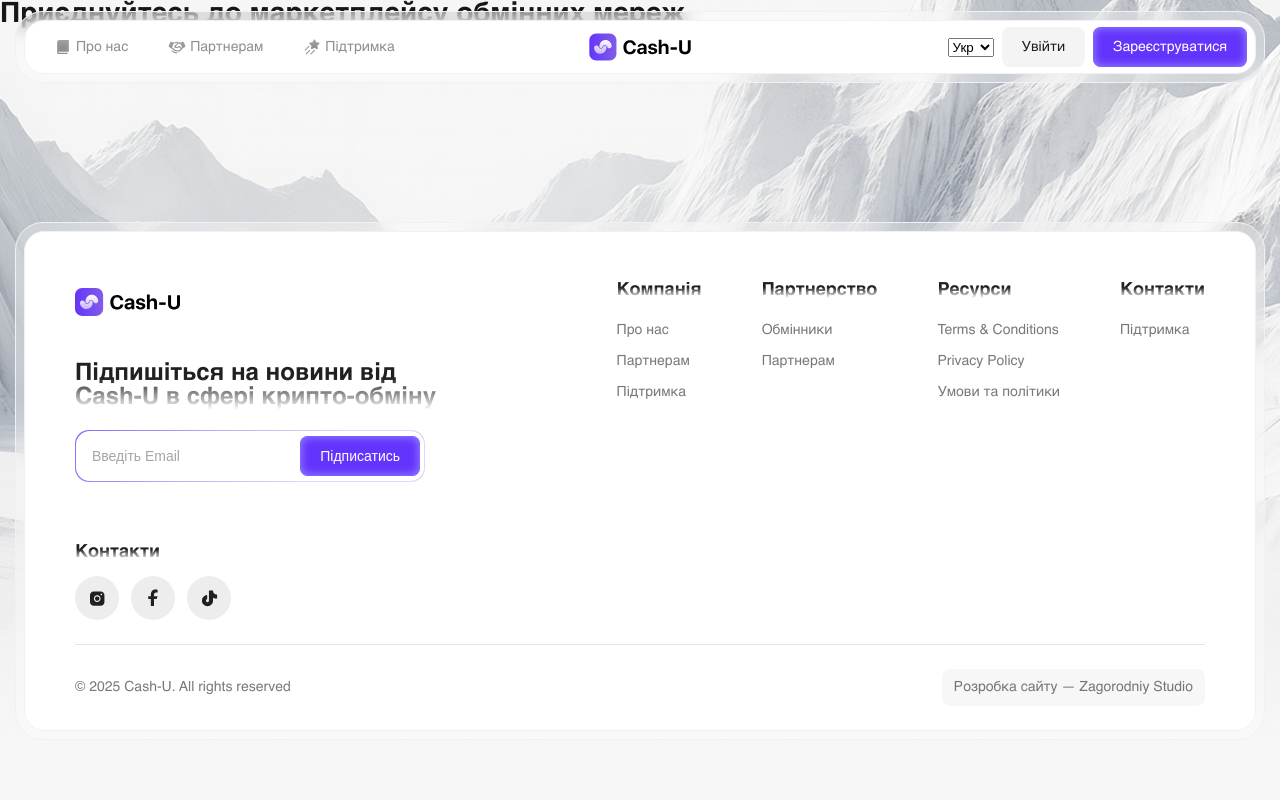
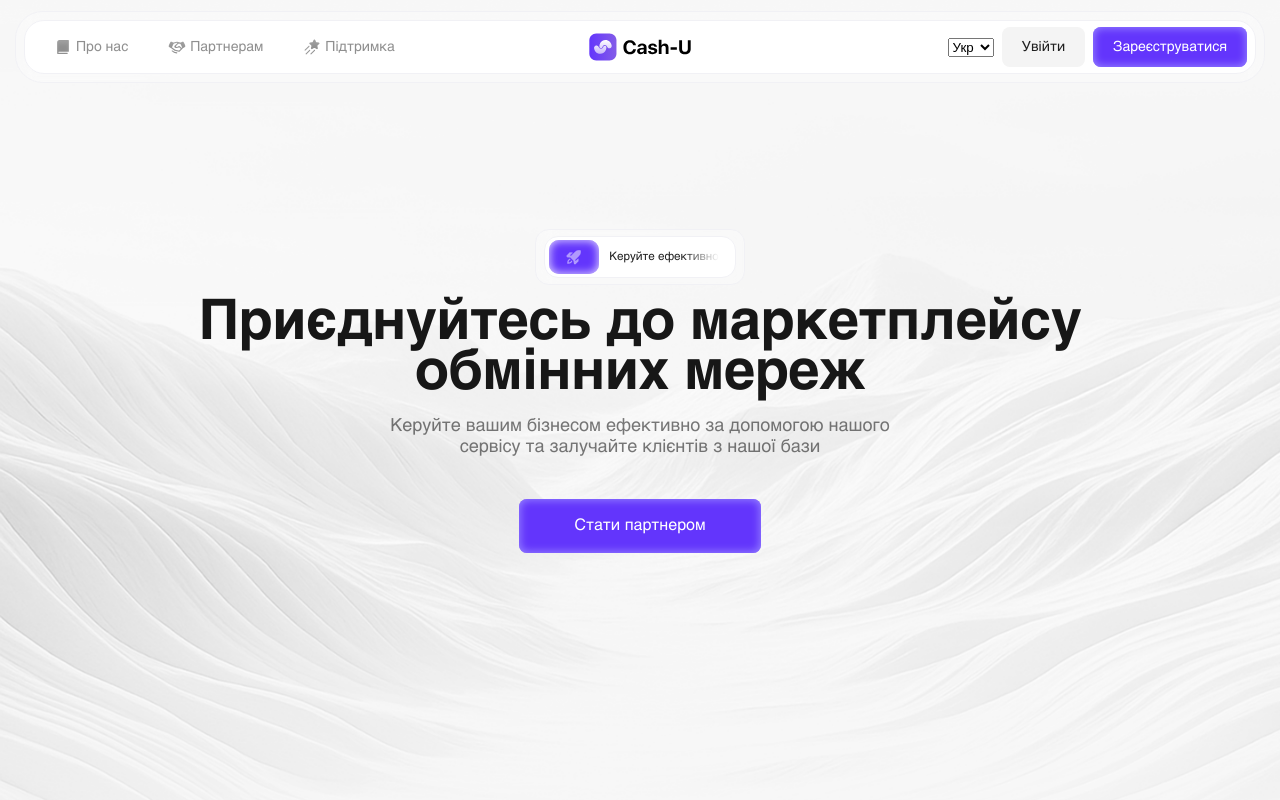
Before and after one commit to densavi/cash-u, a Next.js app: page /join-marketplace in a window 1280 px wide. Built offline with nearby package versions, Linux system fonts and the light colour scheme.

Commit message:
hero section + contacts

```diff
--- a/src/app/globals.css
+++ b/src/app/globals.css
@@ -124,3 +124,30 @@ img {
   -webkit-background-clip: text;
   -webkit-text-fill-color: transparent;
 }
+
+.title {
+    text-align: center;
+    letter-spacing: -.5px;
+    line-height: .9;
+    font-size: 56px;
+    @media (max-width: 768px) {
+        font-size: 38px;
+    }
+}
+
+.mb16 {
+    margin-bottom: 16px;
+    @media (max-width: 768px) {
+        margin-bottom: 24px;
+    }
+}
+
+.description {
+    color: #202020;
+    font-size: 18px;
+    line-height: 1.2;
+    opacity: .6;
+    @media (max-width: 768px) {
+        font-size: 16px;
+    }
+}
--- a/src/app/join-marketplace/page.js
+++ b/src/app/join-marketplace/page.js
@@ -1,11 +1,15 @@
+import HeroSection from "@/sections/HeroSection/HeroSection";
+import Contacts from "@/sections/Contacts/Contacts";
+
 export const metadata = {
     title: "Приєднуйтесь до маркетплейсу обмінних мереж",
 };
 
 export default function JoinMarketplace() {
     return (
-        <div>
-            <h1>Приєднуйтесь до маркетплейсу обмінних мереж</h1>
-        </div>
+        <>
+            <HeroSection />
+            <Contacts />
+        </>
     );
 }
--- /dev/null
+++ b/src/sections/Contacts/Contacts.jsx
@@ -0,0 +1,18 @@
+import styles from './Contacts.module.css';
+import Heading from "@/components/Heading/Heading";
+import Link from "next/link";
+
+export default function Contacts() {
+    return (
+        <section className={styles.contacts}>
+            <Heading title="Потрібна допомога?" imageSrc="/images/Question.svg" />
+            <h3 className="title mb16">Залишились питання?</h3>
+            <p className={`${styles.description} description`}>
+                Звертайтесь до нашої підтримки – наші фахівці дадуть відповіді на всі ваші питання
+            </p>
+            <Link href="#" className="btn btn-purple btn-lg">
+                Зв’яжіться з нами
+            </Link>
+        </section>
+    )
+}
--- /dev/null
+++ b/src/sections/Contacts/Contacts.module.css
@@ -0,0 +1,12 @@
+.contacts {
+    padding: 0 15px 200px;
+    text-align: center;
+    @media (max-width: 768px) {
+        padding-bottom: 150px;
+    }
+}
+
+.description {
+    max-width: 440px;
+    margin: 0 auto 40px;
+}
--- /dev/null
+++ b/src/sections/HeroSection/HeroSection.jsx
@@ -0,0 +1,21 @@
+import styles from "./HeroSection.module.css";
+
+import Heading from "@/components/Heading/Heading";
+import Link from "next/link";
+
+export default function HeroSection() {
+    return (
+        <section className={styles.hero}>
+            <Heading title="Керуйте ефективно" imageSrc="/images/RocketLaunch.svg"/>
+            <h1 className={`title ${styles.title}`}>Приєднуйтесь до маркетплейсу
+                обмінних мереж</h1>
+            <p className={`description ${styles.description}`}>
+                Керуйте вашим бізнесом ефективно за допомогою нашого сервісу та залучайте клієнтів з нашої бази
+            </p>
+            <Link href="#" className="btn btn-purple btn-lg">
+                Стати партнером
+            </Link>
+            <img className={styles.bg} src="/images/hero-bg.png" alt=""/>
+        </section>
+    )
+}
--- /dev/null
+++ b/src/sections/HeroSection/HeroSection.module.css
@@ -0,0 +1,38 @@
+.hero {
+    padding: 229px 15px 339px;
+    text-align: center;
+    position: relative;
+    @media (max-width: 768px) {
+        padding: 200px 15px;
+    }
+}
+
+.title {
+    max-width: 890px;
+    margin: 0 auto 16px;
+    @media (max-width: 768px) {
+        margin-bottom: 24px;
+    }
+}
+
+.description {
+    max-width: 530px;
+    margin: 0 auto 40px;
+}
+
+.bg {
+    position: absolute;
+    top: 0;
+    left: 0;
+    display: flex;
+    width: 100%;
+    max-height: inherit;
+    z-index: -1;
+    pointer-events: none;
+    @media (max-width: 1095px) {
+        max-width: inherit;
+        width: 1095px;
+        left: 50%;
+        transform: translateX(-50%);
+    }
+}
```
Also changed, not shown: public/images/RocketLaunch.svg (added), public/images/hero-bg.png (added).
